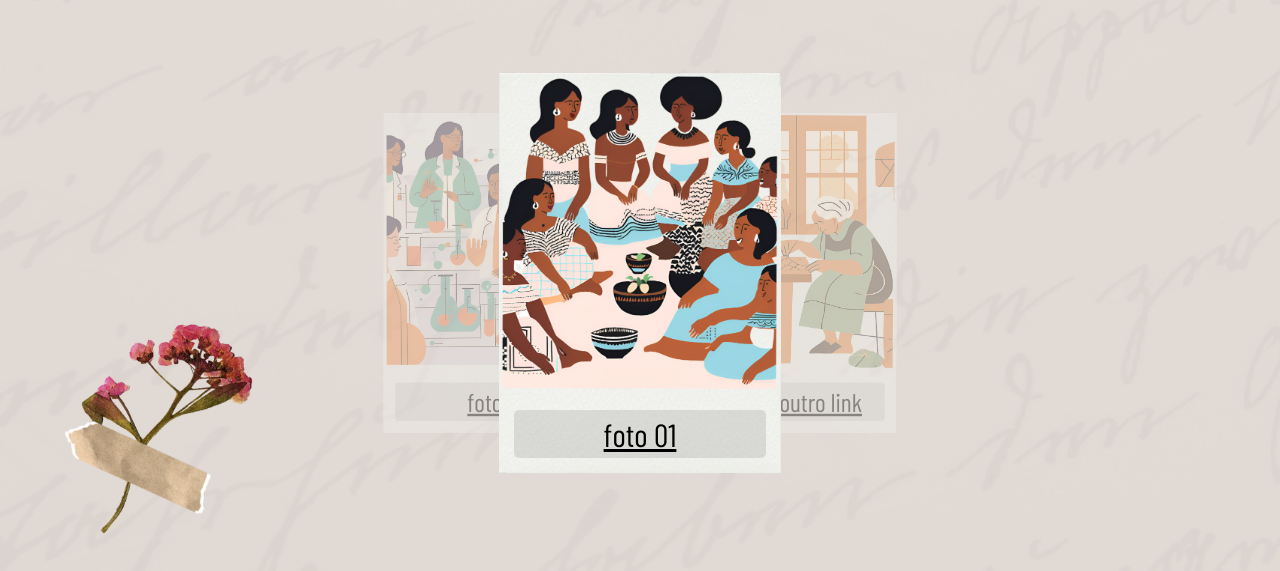
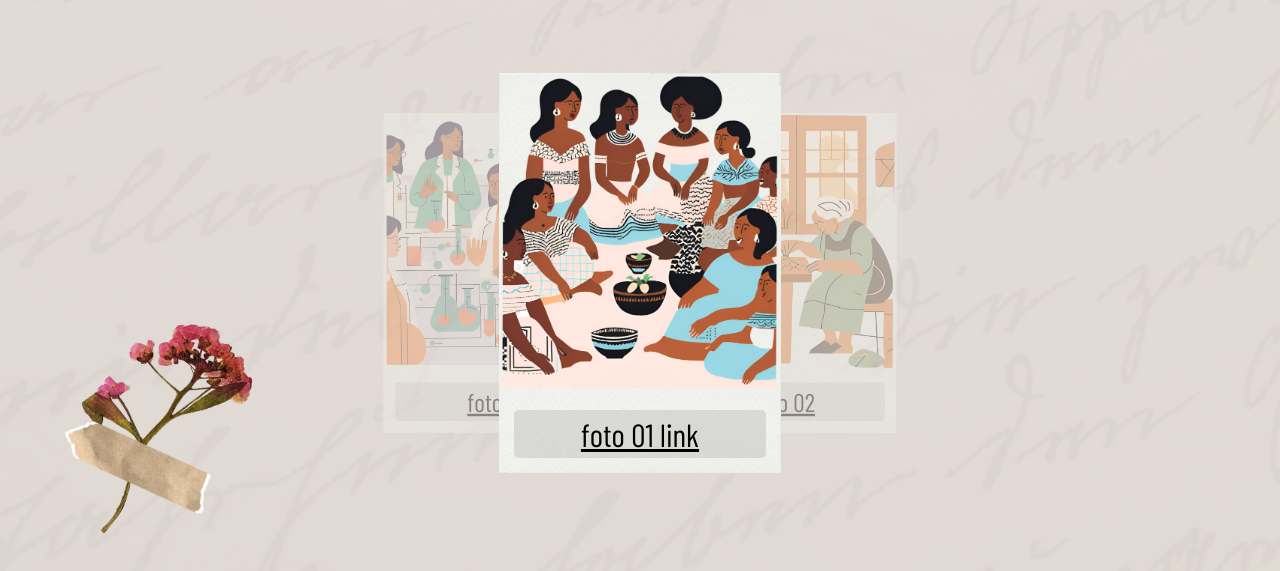
Before and after one commit to gabriel0725/BP, a plain HTML site: page narrativas.html in a window 1280 px wide. Shown: the part 127-698 px from the top of the page. Drawn offline with nearby package versions, Linux system fonts and the light colour scheme; a web font is replaced by a local one.

Commit message:
ajuste slite

```diff
--- a/narrativas.html
+++ b/narrativas.html
@@ -67,18 +67,19 @@
             <div class="cards">
                 <label class="card img1" for="item-1" id="song-1">
 					<img src="../imgPlat/Carrossel/1.png" alt="song">
-                    <a href="narrativas1.2.html" class="link-text carousel-link">foto 01</a>
+                    <a href="narrativas1.2.html" class="link-text carousel-link">foto 01 link</a>
                 </label>
                 <label class="card" for="item-2" id="song-2">
                     <img src="../imgPlat/Carrossel/2.png" alt="song">
-                    <a href="https://codepen.io/aybukeceylan/pen/RwrRPoO" class="link-text carousel-link">aqui vai outro link</a>
+                    <a href="https://codepen.io/aybukeceylan/pen/RwrRPoO" class="link-text carousel-link">foto 02</a>
                 </label>
                 <label class="card" for="item-3" id="song-3">
                     <img src="../imgPlat/Carrossel/3.png" alt="song">
+					<a href="https://codepen.io/aybukeceylan/pen/RwrRPoO" class="link-text carousel-link">foto 03</a>
                 </label>
                 <label class="card" for="item-4" id="song-4">
                     <img src="../imgPlat/Carrossel/4.png" alt="song">
-					<a href="https://codepen.io/aybukeceylan/pen/RwrRPoO" class="link-text carousel-link">aqui vai outro link</a>
+					<a href="https://codepen.io/aybukeceylan/pen/RwrRPoO" class="link-text carousel-link">foto 04</a>
                 </label>
 				<label class="card" for="item-5" id="song-5">
                     <img src="../imgPlat/Carrossel/4.png" alt="song">
```
